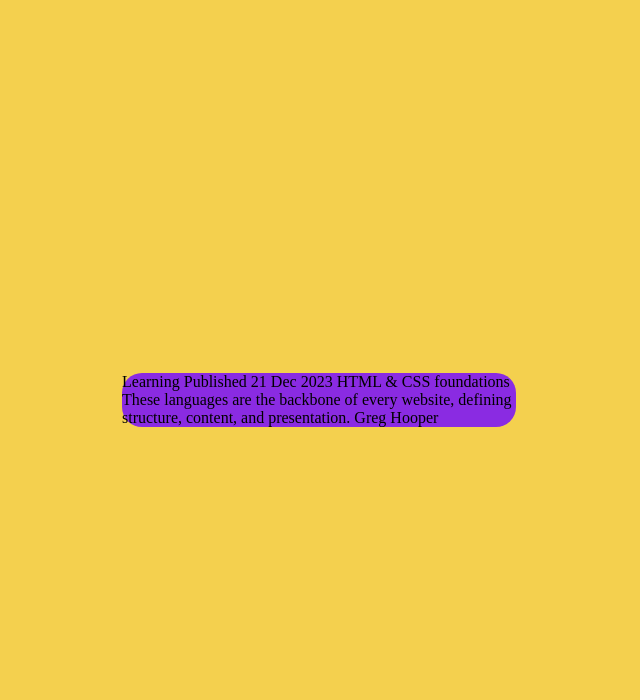
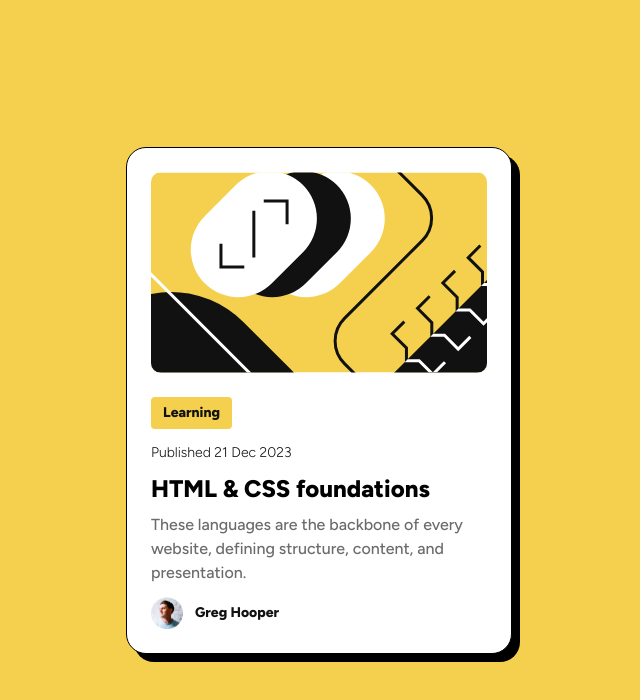
Before and after one commit to colleennicole223/frontend-mentor-blog-preview-card, a plain HTML site: page index.html in a window 1280 px wide. Shown: the whole page, without its empty margins (321-961 px from the left). Drawn offline with Linux system fonts and the light colour scheme.

Commit message:
Completed static blog card

```diff
--- a/index.html
+++ b/index.html
@@ -4,22 +4,28 @@
   <meta charset="UTF-8">
   <meta name="viewport" content="width=device-width, initial-scale=1.0"> <!-- displays site properly based on user's device -->
   <link rel="icon" type="image/png" sizes="32x32" href="./assets/images/favicon-32x32.png">
-  <link rel="stylesheet" href="style.css"/>
-
+  <link rel="stylesheet" href="style.css">
+  <link rel="preconnect" href="https://fonts.googleapis.com">
+  <link rel="preconnect" href="https://fonts.gstatic.com" crossorigin>
+  <link href="https://fonts.googleapis.com/css2?family=Figtree:ital,wght@0,300..900;1,300..900&family=Outfit:wght@100..900&display=swap" rel="stylesheet">
   <title>Frontend Mentor | Blog preview card</title>
 </head>
 <main>
   <body>
     <div class="tile">
-      Learning
-
-      Published 21 Dec 2023
-
-      HTML & CSS foundations
-
-      These languages are the backbone of every website, defining structure, content, and presentation.
-
-      Greg Hooper
+      <image class="articleImg" src="./assets/images/illustration-article.svg" alt="Article Image"/>
+      <div class="tileContent">
+        <div class="highlight">
+          <h4>Learning</h4>
+        </div>
+        <h3>Published 21 Dec 2023</h3>
+        <h1>HTML & CSS foundations</h1>
+        <h2>These languages are the backbone of every website, defining structure, content, and presentation.</h2>
+        <div class="author">
+          <image class="profileImg" src="./assets/images/image-avatar.webp" alt="Article Image"/>
+          <h4>Greg Hooper</h4>
+        </div>
+      </div>
     </div>
   </body>
 </main>
--- a/style.css
+++ b/style.css
@@ -1,7 +1,22 @@
 main{
-    --background: #F4D04E;
+    --white: #FFFFFF;
+    --yellow: #F4D04E;
+    --grey-500: #6b6b6b;
+    --grey-950: #111111;
 
-    background-color: var(--background);
+    --spacing-50: 4px;
+    --spacing-100: 8px;
+    --spacing-150: 12px;
+    --spacing-200: 16px;
+
+    background-color: var(--yellow);
+
+    font-family: 'Figtree','Segoe UI', Tahoma, Geneva, Verdana, sans-serif;
+
+    line-height: 150%;
+    letter-spacing: 0px;
+
+
 
     height: 100vh;
     width: 100vw;
@@ -16,11 +31,78 @@ body{
     margin: 0px;
 }
 
+h1, h2, h3, h4{
+    padding: 0px;
+    margin: 0px;
+}
+
+h1{
+    font-weight: 800;
+    font-size: 24px;
+}
+
+h2{
+    font-size: 16px;
+    color: var(--grey-500);
+    font-weight: 500;
+}
+
+h3, h4{
+    font-size: 14px;
+    color: var(--grey-950);
+}
+
+h3{
+    font-weight: 100;
+}
+
+h4{
+    font-weight: 800;
+}
+
+
+/* -------------------------------------- */
+
 .tile{
-    /* min-width: 327px; */
-    width: 394px;
-    height: fit-content;
-    background-color: blueviolet;
+    display: flex;
+    flex-direction: column;
+    gap: 24px;
+    width: 336px;
+    background-color: var(--white);
+    border: 1px solid;
     border-radius: 20px;
-    /* padding: 24px 24px; */
+    padding: 24px 24px;
+    box-shadow: 8px 8px 0px rgba(0, 0, 0, 1);
 }
+
+.tileContent{
+    display: flex;
+    flex-direction: column;
+    gap: 12px;
+}
+
+.highlight{
+    padding: 4px 12px;
+    background-color: var(--yellow);
+    width: fit-content;
+    border-radius: 4px;
+}
+
+.author{
+    display: flex;
+    flex-direction: row;
+    align-items: center;
+    gap: 12px;
+}
+
+.articleImg{
+    display: flexbox;
+    border-radius: 10px;
+    width: 100%;
+    /* height: 200px; Needs to be 200 without changing the width*/
+}
+
+.profileImg{
+    height: 32px;
+    width: 32px;
+}
```
